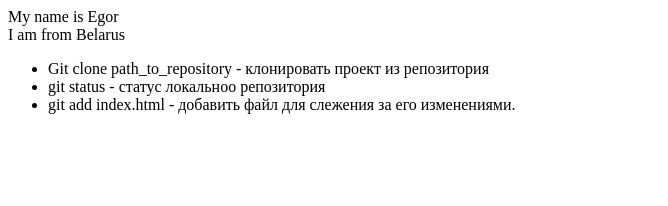
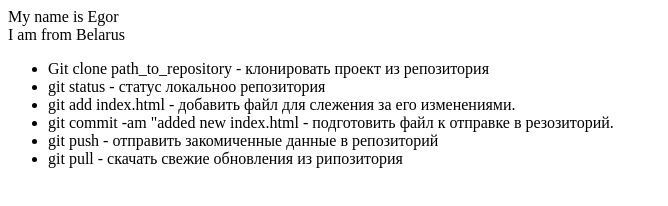
Before and after one commit to EgorBYV/git_rearning, a plain HTML site: page index.html in a window 1280 px wide. Shown: the whole page, without its empty margins (0-668 px from the left). Drawn offline with Linux system fonts and the light colour scheme.

Commit message:
Добывлены основные команды

```diff
--- a/index.html
+++ b/index.html
@@ -8,5 +8,9 @@
         <li>Git clone path_to_repository - клонировать проект из репозитория</li>
         <li>git status - статус локальноо репозитория</li>
         <li>git add index.html - добавить файл для слежения за его изменениями.</li>
+        <li>git commit -am "added new index.html - подготовить файл к отправке в резозиторий.</li>
+        <li>git push - отправить закомиченные данные в репозиторий</li>
+        <!-- МОжет потребовать авторизации перез отправкой -->
+        <li>git pull - скачать свежие обновления из рипозитория</li>
     </ul>
 </div>
```
